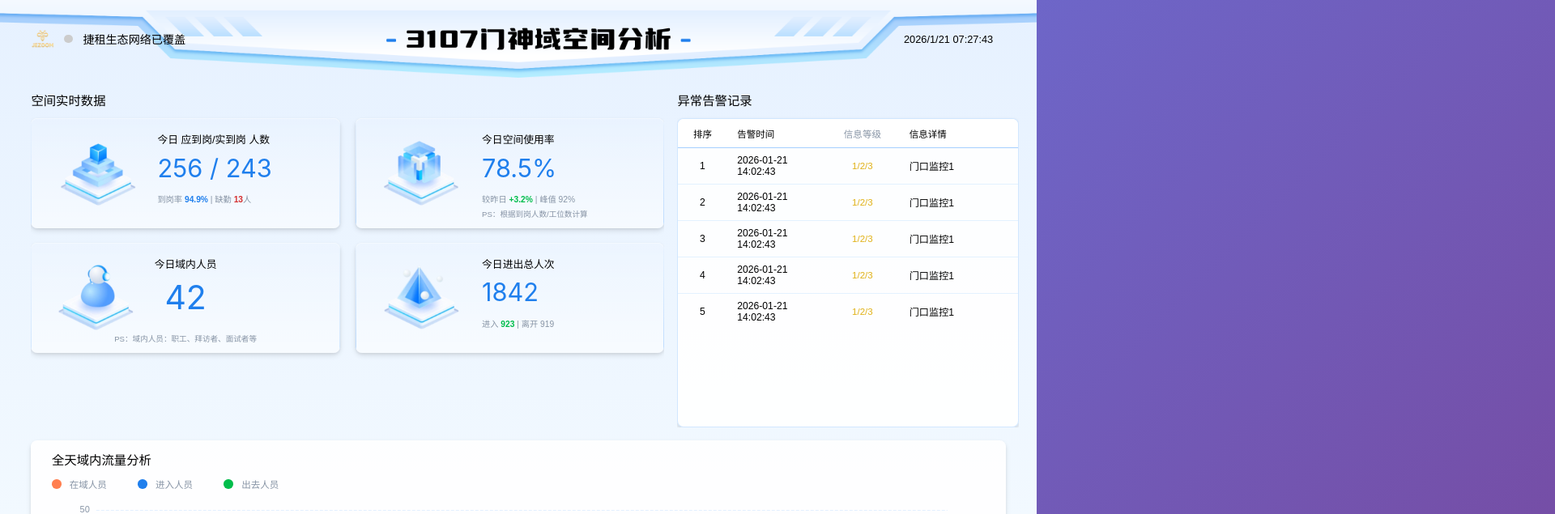
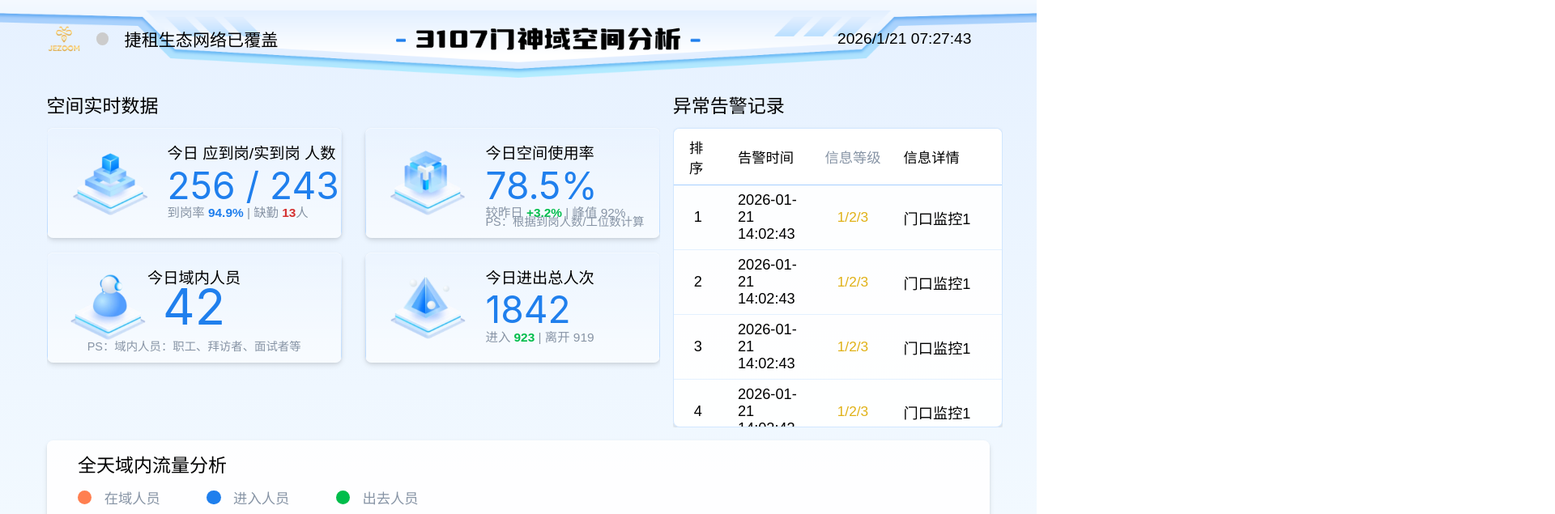
Before and after one commit to bumandpunk/iot-face, a Vue app: page / in a window 1280 px wide. Shown: the top 635 px of the page at 81% size, 1920 px wide, since content can reach past the window. Built offline with nearby package versions, Linux system fonts and the light colour scheme; no server answers.

Commit message:
feat: 再试一次

```diff
--- a/index.html
+++ b/index.html
@@ -2,13 +2,13 @@
 <html lang="zh-CN">
 <head>
   <meta charset="UTF-8">
-  <meta name="viewport" content="width=1920, initial-scale=1.0, maximum-scale=1.0, user-scalable=no">
+  <meta name="viewport" content="width=device-width, initial-scale=1.0, maximum-scale=1.0, user-scalable=no, viewport-fit=cover">
   <title>3017门禁域空间分析</title>
   <style>
     * {
-      -webkit-text-size-adjust: 100% !important;
-      -ms-text-size-adjust: 100% !important;
-      text-size-adjust: 100% !important;
+      -webkit-text-size-adjust: none !important;
+      -ms-text-size-adjust: none !important;
+      text-size-adjust: none !important;
       -webkit-font-smoothing: antialiased;
       -moz-osx-font-smoothing: grayscale;
     }
@@ -17,8 +17,6 @@
       width: 100%;
       height: 100%;
       overflow: hidden;
-      /* 强制固定 viewport 宽度 */
-      min-width: 1920px;
     }
     body {
       margin: 0;
@@ -27,9 +25,13 @@
       height: 100%;
       overflow: hidden;
       font-size: 16px !important;
-      /* 禁用 Android 系统字体缩放 */
-      -webkit-transform: scale(1) !important;
-      transform: scale(1) !important;
+      /* 使用CSS变量作为基准 */
+      --base-font-size: 16px;
+    }
+
+    /* 强制所有文字使用固定基准 */
+    body, body * {
+      font-size: inherit;
     }
   </style>
 </head>
--- a/src/App.vue
+++ b/src/App.vue
@@ -415,11 +415,11 @@ onUnmounted(() => {
 </script>
 
 <style scoped>
-/* 基础重置 - 强制禁止电视端字体缩放 */
+/* 基础重置 - 使用绝对单位避免缩放 */
 * {
-  -webkit-text-size-adjust: 100% !important;
-  -ms-text-size-adjust: 100% !important;
-  text-size-adjust: 100% !important;
+  -webkit-text-size-adjust: none !important;
+  -ms-text-size-adjust: none !important;
+  text-size-adjust: none !important;
   box-sizing: border-box;
 }
 
@@ -433,7 +433,8 @@ onUnmounted(() => {
   overflow: hidden;
   box-sizing: border-box;
   background: linear-gradient(180deg, #E6F1FF 0%, #F5FBFF 99.65%);
-  font-size: 16px;
+  /* 使用固定像素而不是vw */
+  font-size: 19.2px;
 }
 
 /* 头部 - 使用vh，增加高度 */
@@ -441,7 +442,7 @@ onUnmounted(() => {
   display: flex;
   justify-content: space-between;
   align-items: center;
-  padding: 0 3vw;
+  padding: 0 57.6px;
   background-image: url('./assets/images/header-banner.png');
   background-size: cover;
   background-position: center;
@@ -461,21 +462,21 @@ onUnmounted(() => {
 .network-status {
   display: flex;
   align-items: center;
-  gap: 1vw;
-  font-size: 1.1vw;
+  gap: 19.2px;
+  font-size: 21.1px;
   color: #000000;
   font-weight: 500;
 }
 
 .network-logo {
-  width: 2.2vw;
-  height: 2.2vw;
+  width: 42.2px;
+  height: 42.2px;
   object-fit: contain;
 }
 
 .status-dot {
-  width: 0.8vw;
-  height: 0.8vw;
+  width: 15.4px;
+  height: 15.4px;
   border-radius: 50%;
   background: #ccc;
   position: relative;
@@ -513,7 +514,7 @@ onUnmounted(() => {
 .title-wrapper {
   display: flex;
   align-items: center;
-  gap: 1.2vw;
+  gap: 23px;
   flex: 1;
   justify-content: center;
   margin-top: 0;
@@ -526,19 +527,19 @@ onUnmounted(() => {
 }
 
 .title {
-  font-size: 2vw;
+  font-size: 38.4px;
   font-weight: 500;
   color: #000000;
-  letter-spacing: 0.4vw;
+  letter-spacing: 7.7px;
   white-space: nowrap;
   text-shadow: 2px 2px 4px rgba(0, 0, 0, 0.1);
 }
 
 .datetime {
-  font-size: 1vw;
+  font-size: 19.2px;
   color: #000000;
   font-weight: 500;
-  padding: 0.6vh 1.2vw;
+  padding: 0.6vh 23px;
   background: transparent;
   border-radius: 0.5vh;
 }
@@ -546,15 +547,15 @@ onUnmounted(() => {
 /* 主内容区 - 增加gap，让卡片和表格有间距 */
 .dashboard-content {
   display: flex;
-  gap: 2vw;
+  gap: 38.4px;
   flex: 1;
   overflow: hidden;
   min-height: 0;
-  padding: 2vh 3vw;
+  padding: 2vh 57.6px;
 }
 
 .section-title {
-  font-size: 1.2vw;
+  font-size: 23px;
   font-weight: 500;
   color: #000000;
   margin-bottom: 1.5vh;
@@ -581,13 +582,13 @@ onUnmounted(() => {
 .stats-grid {
   display: flex;
   flex-wrap: wrap;
-  gap: 2.2vh 1.5vw;
+  gap: 2.2vh 28.8px;
   justify-content: space-between;
   align-content: flex-start;
 }
 
 .stats-grid > .stat-card {
-  width: calc(50% - 0.75vw);
+  width: calc(50% - 14.4px);
   flex-shrink: 0;
 }
 
@@ -668,7 +669,7 @@ onUnmounted(() => {
   position: absolute;
   left: 40.9%;
   top: 12%;
-  font-size: 1vw;
+  font-size: 19.2px;
   color: #000000;
   font-weight: 500;
   white-space: nowrap;
@@ -678,7 +679,7 @@ onUnmounted(() => {
   position: absolute;
   left: 40.9%;
   top: 32%;
-  font-size: 2.4vw;
+  font-size: 46.1px;
   font-weight: 400;
   color: #1F7FED;
   line-height: 1.2;
@@ -690,7 +691,7 @@ onUnmounted(() => {
   left: 50%;
   top: 50%;
   transform: translate(-50%, -50%);
-  font-size: 3.2vw;
+  font-size: 61.4px;
   font-weight: 400;
   color: #1F7FED;
   line-height: 1.2;
@@ -701,7 +702,7 @@ onUnmounted(() => {
   position: absolute;
   left: 40.9%;
   top: 68%;
-  font-size: 0.8vw;
+  font-size: 15.4px;
   color: #8794A5;
   white-space: nowrap;
 }
@@ -710,7 +711,7 @@ onUnmounted(() => {
   position: absolute;
   left: 40.9%;
   bottom: 8%;
-  font-size: 0.75vw;
+  font-size: 14.4px;
   color: #8794A5;
   white-space: nowrap;
 }
@@ -763,7 +764,7 @@ onUnmounted(() => {
   display: flex;
   background: #ffffff;
   padding: 1.2vh 0;
-  font-size: 0.9vw;
+  font-size: 17.3px;
   font-weight: 400;
   color: #8794A5;
   border-bottom: 0.2vh solid rgba(166, 207, 255, 1);
@@ -786,7 +787,7 @@ onUnmounted(() => {
 .alert-table-row {
   display: flex;
   padding: 1vh 0;
-  font-size: 0.95vw;
+  font-size: 18.2px;
   color: #333;
   border-bottom: 0.1vh solid rgba(166, 207, 255, 0.3);
   transition: background 0.2s;
@@ -802,7 +803,7 @@ onUnmounted(() => {
 }
 
 .alert-col {
-  padding: 0 1vw;
+  padding: 0 19.2px;
   display: flex;
   align-items: center;
 }
@@ -835,9 +836,9 @@ onUnmounted(() => {
 }
 
 .level-badge {
-  padding: 0.5vh 1vw;
+  padding: 0.5vh 19.2px;
   border-radius: 0.5vh;
-  font-size: 0.9vw;
+  font-size: 17.3px;
   font-weight: 500;
 }
 
@@ -862,7 +863,7 @@ onUnmounted(() => {
 /* 图表区域 - 调整图例间距和字体 */
 .chart-section {
   background: rgba(255, 255, 255, 0.9);
-  padding: 1.5vh 2vw;
+  padding: 1.5vh 38.4px;
   border-radius: 1vh;
   box-shadow:
     0 0.4vh 0.8vh rgba(0, 0, 0, 0.1),
@@ -872,14 +873,14 @@ onUnmounted(() => {
   display: flex;
   flex-direction: column;
   overflow: hidden;
-  margin: 0 3vw 2vh 3vw;
+  margin: 0 57.6px 2vh 57.6px;
 }
 
 .chart-legend {
   display: flex;
-  gap: 3vw;
+  gap: 57.6px;
   margin-bottom: 1vh;
-  font-size: 0.9vw;
+  font-size: 17.3px;
   flex-shrink: 0;
   color: #8794A5;
 }
@@ -887,12 +888,12 @@ onUnmounted(() => {
 .legend-item {
   display: flex;
   align-items: center;
-  gap: 0.8vw;
+  gap: 15.4px;
 }
 
 .legend-dot {
-  width: 0.9vw;
-  height: 0.9vw;
+  width: 17.3px;
+  height: 17.3px;
   border-radius: 50%;
   flex-shrink: 0;
 }
@@ -1037,18 +1038,18 @@ onUnmounted(() => {
 
 /* 滚动条样式 - 稍微大一点 */
 ::-webkit-scrollbar {
-  width: 0.5vw;
+  width: 9.6px;
   height: 0.5vh;
 }
 
 ::-webkit-scrollbar-track {
   background: rgba(0, 0, 0, 0.04);
-  border-radius: 0.25vw;
+  border-radius: 4.8px;
 }
 
 ::-webkit-scrollbar-thumb {
   background: rgba(102, 126, 234, 0.3);
-  border-radius: 0.25vw;
+  border-radius: 4.8px;
 }
 
 ::-webkit-scrollbar-thumb:hover {
@@ -1082,7 +1083,7 @@ onUnmounted(() => {
 
   .title {
     font-size: 18px;
-    letter-spacing: 0.1vw;
+    letter-spacing: 1.9px;
   }
 
   .datetime {
```
Also changed, not shown: 2 other files (tests, documents, lock files or other folders).
